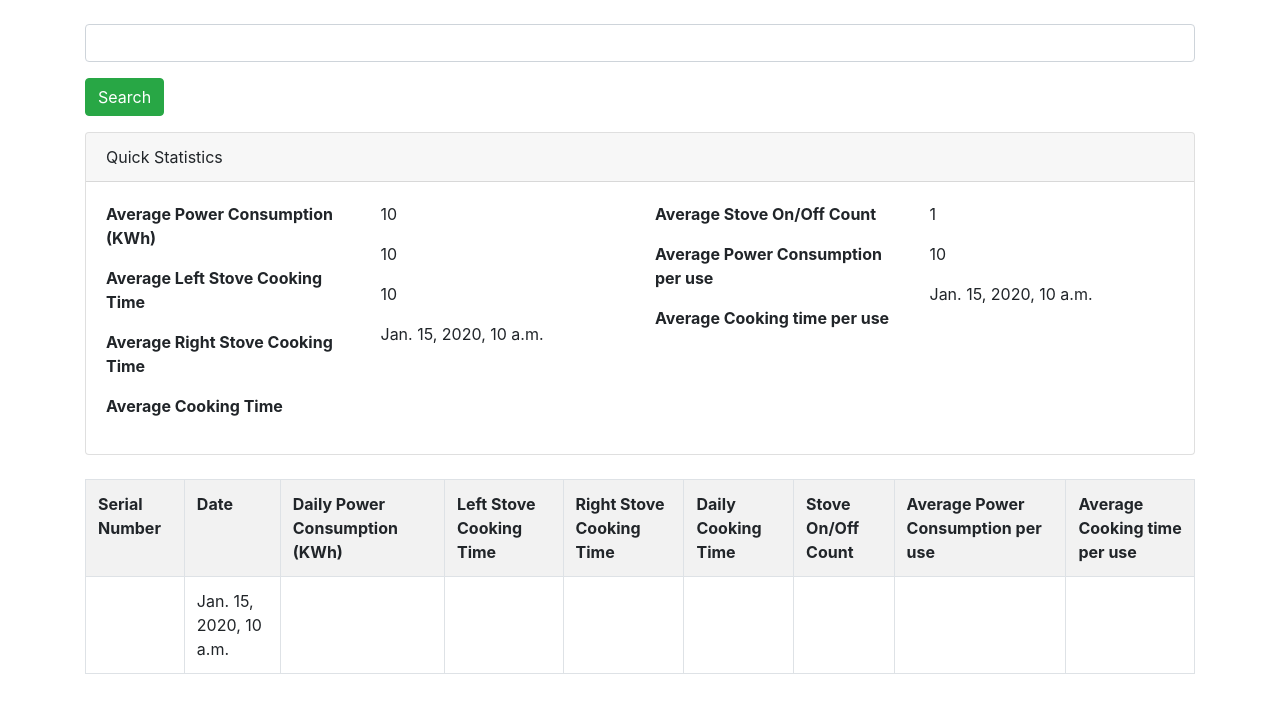
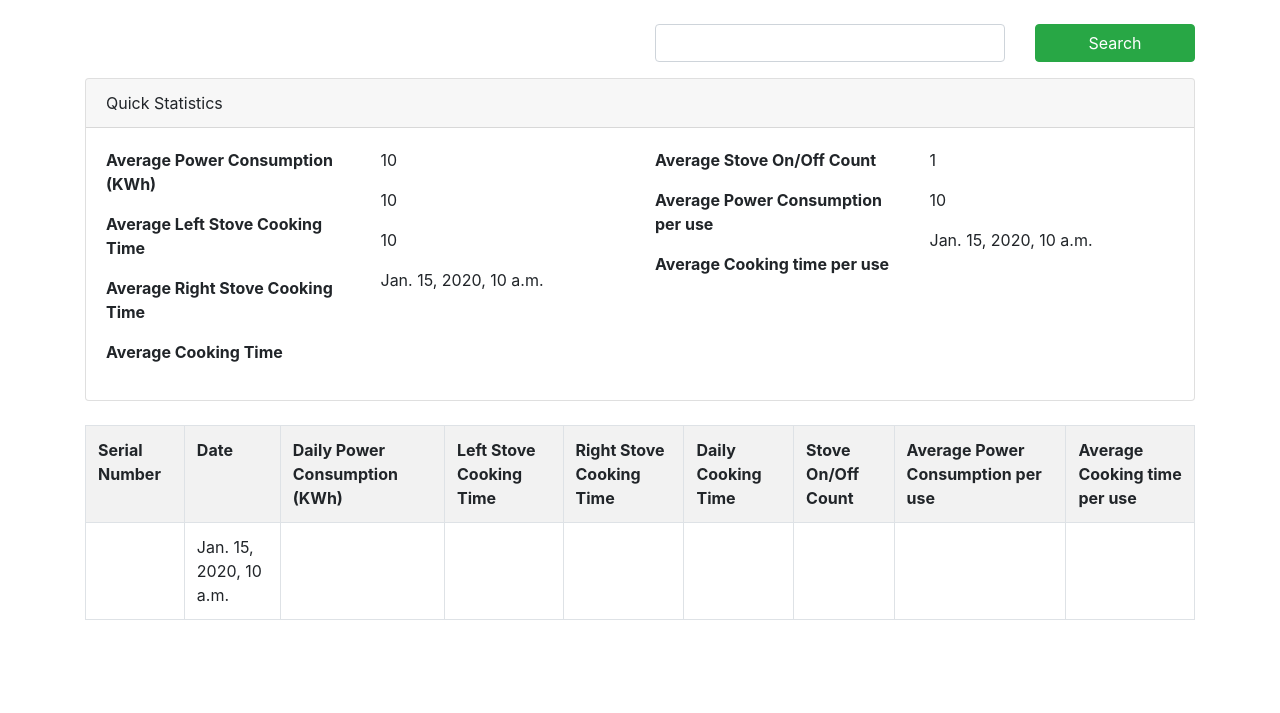
Before and after one commit to trk9001/ecook-angaza, a Django app: template reports/templates/reports/reports/reports.html in a window 1280 px wide. Shown: the part 56-769 px from the top of the page. Run offline with Django 3.2, Linux system fonts and the light colour scheme; tables that the repository leaves empty hold one stand-in row (values such as "Sample post"); the template is opened without the code that fills it: values that come from a table or form of the project are taken from there, most other values are stand-ins (such as "Sample title", 1, 10 or a date in 2020); some libraries are stand-ins or nearby versions.

Commit message:
Date picker UI

```diff
--- a/reports/templates/reports/reports/reports.html
+++ b/reports/templates/reports/reports/reports.html
@@ -8,14 +8,14 @@
 
 {% block body %}
     <div class="row">
-        <div class="col-md-12">
-            <form method="get">
-                <div class="form-group">
-                    <input type="text" name="daterange" id="daterange" class="form-control">
+        <div class="col-md-6 offset-md-6 float-right ">
+            <form method="get" class="row d-flex align-items-center justify-content-between">
+                <div class="form-group col-md-8">
+                    <input type="text" name="daterange" id="daterange" class="form-control" style="min-width: 280px;">
                 </div>
 
-                <div class="form-group">
-                    <button type="submit" class="btn btn-success">Search</button>
+                <div class="form-group col-md-4 w-100">
+                    <button type="submit" class="btn btn-success d-block w-100">Search</button>
                 </div>
             </form>
         </div>
```
